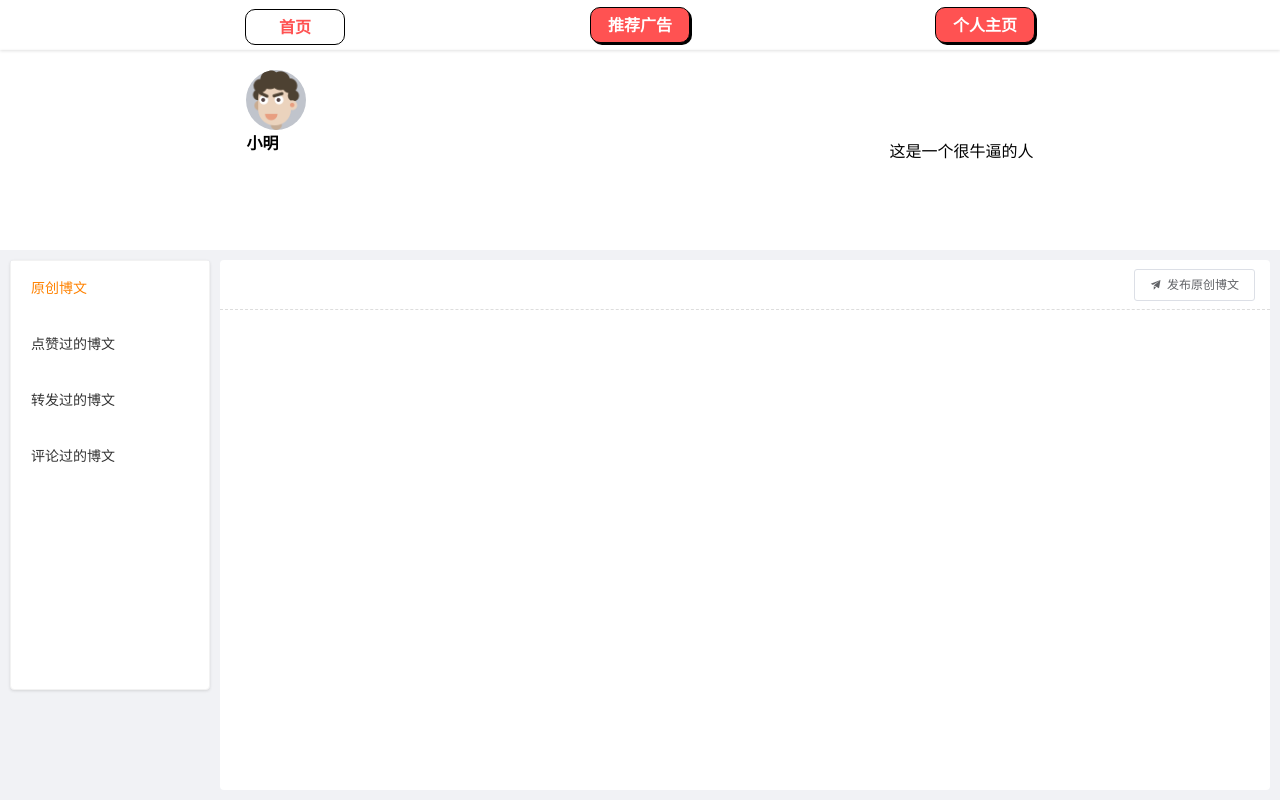
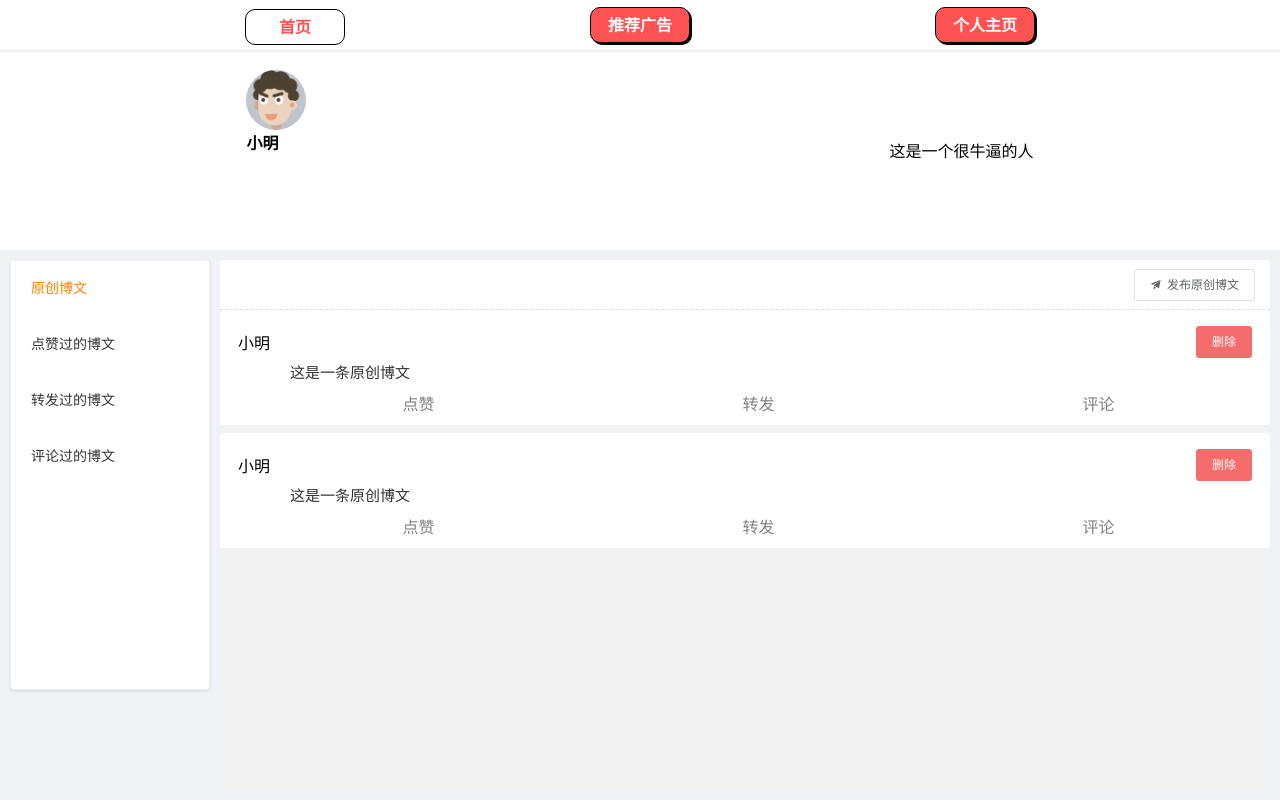
Before and after one commit to wulongcha0321/my-blog, a Vue app: page /#/personal in a window 1280 px wide. Built offline with nearby package versions, Linux system fonts and the light colour scheme; no server answers; sample sign-in values are in the browser's storage.

Commit message:
添加mock数据

```diff
--- a/package.json
+++ b/package.json
@@ -3,7 +3,7 @@
   "version": "0.1.0",
   "private": true,
   "scripts": {
-    "serve": "vue-cli-service serve",
+    "serve": "vue-cli-service serve --open",
     "build": "vue-cli-service build"
   },
   "dependencies": {
--- /dev/null
+++ b/src/api/mock.js
@@ -0,0 +1,5 @@
+export const USE_MOCK = true
+
+export const getMockJson = url => new Promise(resolve => {
+  resolve(require(`../mock/${url}.json`))
+})
--- a/src/api/normal.js
+++ b/src/api/normal.js
@@ -1,10 +1,14 @@
 import service from "@/utils/request";
+import { USE_MOCK, getMockJson } from "./mock";
 
 // 查看所有原创博文
 export const getOriginalBlog = (data) => {
-  return service({
-    url:"/user/listAllOriginalWeibo",
-    method:"post",
-    data
-  })
+  if(!USE_MOCK) {
+    return service({
+      url:"/user/listAllOriginalWeibo",
+      method:"post",
+      data
+    })
+  }
+  return getMockJson("original");
 }
--- a/src/components/SvgIcon/index.vue
+++ b/src/components/SvgIcon/index.vue
@@ -27,9 +27,8 @@ export default {
 
 <style lang="stylus" scoped>
 .svg-icon
-  height 1em
-  width 1em
-  vertical-align -0.15em
+  height 24px
+  width 24px
   fill currentColor
   overflow hidden
 </style>
--- /dev/null
+++ b/src/mock/original.json
@@ -0,0 +1,18 @@
+{
+  "code":200,
+  "data":[
+    {
+      "id":"1",
+      "author":"小明",
+      "content":"这是一条原创博文",
+      "like":0
+    },
+    {
+      "id":"2",
+      "author":"小明",
+      "content":"这是一条原创博文",
+      "like":0
+    }
+  ],
+  "message":"success"
+}
--- a/src/style/personal.styl
+++ b/src/style/personal.styl
@@ -1,4 +1,5 @@
 $main-bg-color = rgb(241, 242, 245)
+$hover-color = #ff8200
 
 .personal-page
   position relative
@@ -35,7 +36,7 @@ $main-bg-color = rgb(241, 242, 245)
       position relative
       min-height 100%
       width: calc(100% - 210px)
-      overflow-y auto
+      overflow hidden
       background-color: #fff
       border-radius: 4px
 
@@ -50,3 +51,78 @@ $main-bg-color = rgb(241, 242, 245)
         height 50px
         padding: 0 15px
         border-bottom 1px dashed #ddd
+
+      .article-list
+        min-height: calc(100% - 50px)
+        width: 100%
+        overflow-y auto
+        background-color: #f2f2f2
+
+        .article-item
+          margin-bottom 8px
+          width: 100%
+          border-radius 4px
+          border-color #f2f2f2
+          background-color #fff
+
+          .feed-body
+            padding 16px 18px 0
+
+            .feed-header
+              display flex
+              align-items: center
+              justify-content: space-between
+
+            .feed-content
+              padding-left 52px
+              padding-top 3px
+
+              .detail-text
+                color #333
+                font-size 15px
+                line-height: 24px
+                word-wrap break-word
+                white-space pre-wrap
+
+          .feed-footer
+            display flex
+            align-self stretch
+
+            .footer-box
+              display flex
+              height 40px
+              line-height: 40px
+              margin 0 15px
+              align-items: center
+              flex 1
+
+              .footer-box-item
+                text-align center
+                padding: 0
+                font-size: 16px
+                color grey
+                font-weight 400
+                height auto
+                cursor pointer
+                flex 1
+                align-self stretch
+
+                &:hover .icon-wrap
+                  background-color: $hover-color
+
+                &:hover .footer_toolbar_wrap span
+                  color $hover-color
+
+
+                .footer_toolbar_wrap
+                  display flex
+                  margin-left -3px
+                  height 100%
+                  justify-content: center
+                  align-items: center
+
+                  .icon-wrap
+                    width 24px
+                    height 24px
+                    border-radius: 50%
+                    margin-right 6px
--- a/src/views/home/personal/index.vue
+++ b/src/views/home/personal/index.vue
@@ -33,7 +33,7 @@
         ) 评论过的博文
 
     .article-wrap
-      .toolbar-wrap
+      .toolbar-wrap(v-show="currentType == 'original'")
         el-button(
           size="small"
           type="normal"
@@ -42,15 +42,47 @@
         ) 发布原创博文
 
       .article-list
-        .article-item
-          .article-title
-          .article-content
+        .article-item(v-for="(item,index) in originalList" :key="item.id")
+          .feed-body
+            .feed-header
+              .author-name {{ item.author }}
+              el-button(
+                size="small"
+                type="danger"
+                @click="removeArticle"
+              ) 删除
+            .feed-content
+              .detail-text {{ item.content }}
+          .feed-footer
+            .footer-box
+              .footer-box-item
+                .footer_toolbar_wrap
+                  .icon-wrap
+                    svg-icon(:name="item.like === 1? 'like-fill':'like'")
+                  span 点赞
+              .footer-box-item
+                .footer_toolbar_wrap
+                  .icon-wrap
+                    svg-icon(name="repost" style="font-size:14px")
+                  span 转发
+              .footer-box-item
+                .footer_toolbar_wrap
+                  .icon-wrap
+                    svg-icon(name="comment" style="font-size:14px")
+                  span 评论
+
 
   el-dialog(
     :visible.sync="publishDialogVisible"
     title="发布原创博文"
-    width="50%"
+    width="40%"
   )
+    el-input(
+      type="textarea"
+      placeholder="请输入您想发布的内容"
+      v-model="publishContent"
+      :autosize="{ minRows:4 }"
+    )
     .dialog-footer(slot="footer")
       el-button(
         @click="publishDialogVisible = false"
@@ -61,20 +93,23 @@
 import { getOriginalBlog } from '@/api'
 
 import UserInfo from '@/components/UserInfo'
+import SvgIcon from '@/components/SvgIcon'
 
 export default {
   name:"HomePersonal",
   components:{
-    UserInfo
+    UserInfo,
+    SvgIcon
   },
   data() {
     return {
-      currentType:"orignal",
-      orignalList:[],
+      currentType:"original",
+      originalList:[],
       likeList:[],
       repostList:[],
       commentList:[],
       publishDialogVisible:false,
+      publishContent:""
     }
   },
   mounted(){
@@ -83,19 +118,22 @@ export default {
   methods:{
     // 菜单点击
     handleSelectMenu(key){
-      console.log(key)
       switch(key){
-        case 1:
+        case "1":
           this.fetchOriginalBlog()
+          this.currentType = 'original'
           break
-        case 2:
+        case "2":
           this.fetchLikeBlog()
+          this.currentType = 'like'
           break
-        case 3:
+        case "3":
           this.fetchRepostBlog()
+          this.currentType = 'repost'
           break
-        case 4:
+        case "4":
           this.fetchCommentBlog()
+          this.currentType = 'comment'
           break
       }
     },
@@ -103,7 +141,9 @@ export default {
     fetchOriginalBlog(){
       getOriginalBlog()
         .then(res => {
-
+          if(res.code === 200){
+            this.originalList = res.data
+          }
         })
         .catch(err => {
           console.log('get original blog error',err)
@@ -123,6 +163,10 @@ export default {
     },
     showPublish(){
       this.publishDialogVisible = true
+    },
+    // 删除博文
+    removeArticle(){
+
     }
   }
 }
```
Also changed, not shown: src/assets/svg/like-fill.svg (added), src/assets/svg/like.svg (added).
